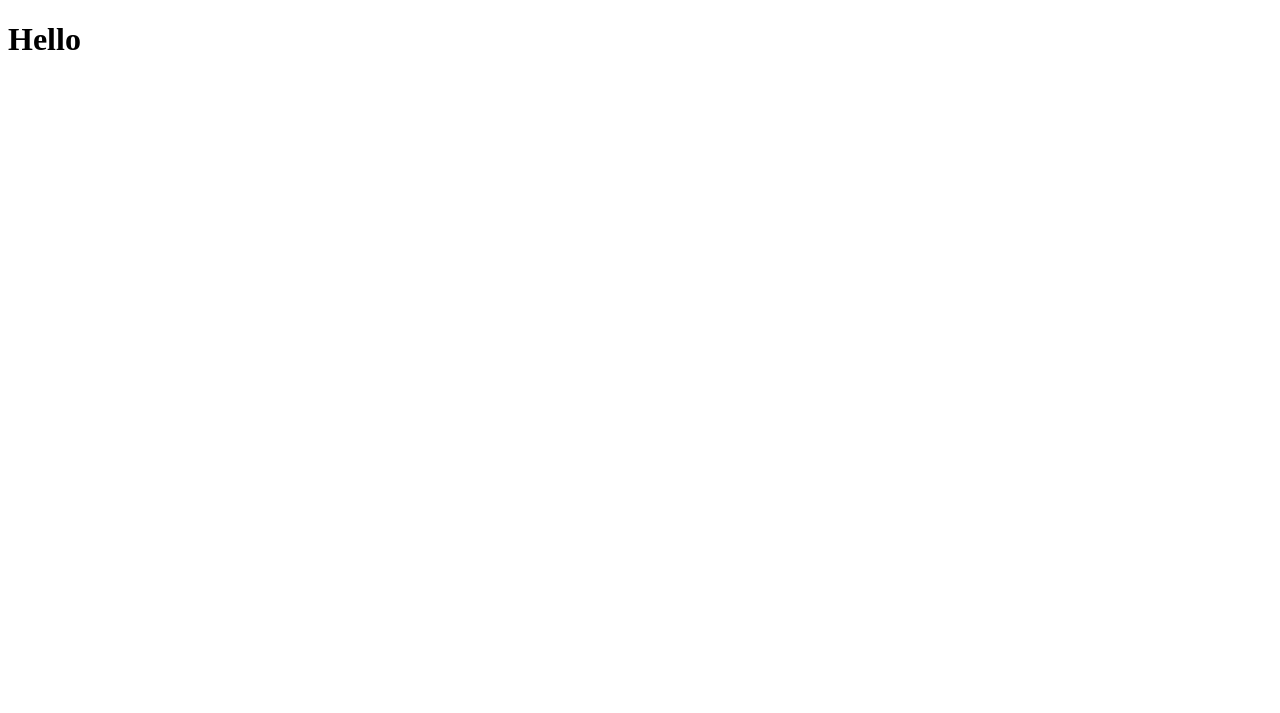
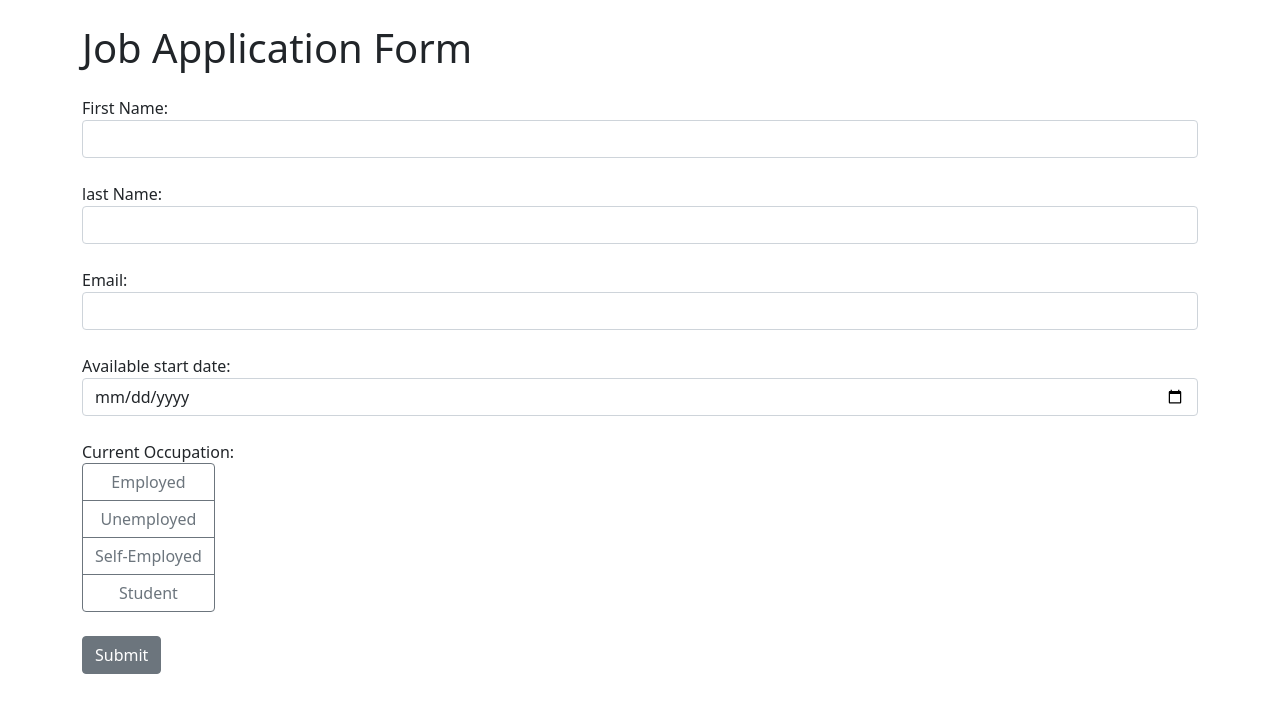
Before and after one commit to fahadfhs/Django-Job-Form-App, a Django app: page / in a window 1280 px wide. Before the commit the part shown is almost empty. Shown: the top 713 px of the page. Run offline with Django 4.2, Linux system fonts and the light colour scheme.

Commit message:
Modified the index.html file under templates to align with the django framework. removed the endfor and similar messages for the django sys. resolved the csrf security issue by adding {% csrf_token %} below the form tag

```diff
--- a/job_application/templates/index.html
+++ b/job_application/templates/index.html
@@ -1,10 +1,71 @@
-<!DOCTYPE html>
-<html lang="en">
+<!doctype html>
+<html>
+<!-- -->
 <head>
-    <meta charset="UTF-8">
-    <title>Title</title>
+    <meta charset="utf-8">
+    <meta name="viewport" content ="width=device-width, initial-scale=1, shrink-to-fit=no">
+    <!-- Link to bootstrap css file for beautification  -->
+    <link rel="stylesheet" href="https://cdn.jsdelivr.net/npm/bootstrap@5.1.3/dist/css/bootstrap.min.css">
 </head>
-<body>
-    <h1>Hello</h1>
-</body>
+<!-- Body contains all the visible elements that we see such as labels and input -->
+    <body>
+        <div class="container">
+            <h1 class= "mt-4 mb-4">Job Application Form</h1>
+            <!-- Form symbolizes all the visible form -->
+            <form method="post">
+                {% csrf_token %} <!-- This is a security feature we add in django-->
+                <!-- all the visible widgets   -->
+                <div class="form-group mb-4">
+                    <label for="first_name">First Name: </label>
+                    <input class ="form-control" type="text" id = "first_name" name="first_name" required>
+                </div>
+                <div class="form-group mb-4">
+                    <label for="last_name">last Name: </label>
+                    <input class ="form-control" type="text" id = "last_name" name="last_name" required>
+                </div>
+                <div class="form-group mb-4">
+                    <label for="email">Email: </label>
+                    <input class ="form-control" type="email" id = "email" name="email" required>
+                </div>
+                <div class="form-group mb-4">
+                    <label for="date">Available start date: </label>
+                    <input class ="form-control" type="date" id = "date" name="date" required>
+                </div>
+                <!-- All the radio buttons -->
+                <div class="form-group mb-4">
+                    <label> Current Occupation:</label>
+                    <br>
+                    <div class= "btn-group-vertical" id ="occupation">
+                            <input class="btn-check form-control" type="radio" id = "employed" name="occupation" value="employed" required>
+                            <label class="btn btn-outline-secondary" for="employed"> Employed </label>
+
+                            <input class="btn-check form-control" type="radio" id = "unemployed" name="occupation" value="unemployed" required>
+                            <label class="btn btn-outline-secondary" for="unemployed"> Unemployed </label>
+
+                            <input class="btn-check form-control" type="radio" id = "self-employed" name="occupation" value="self-employed" required>
+                            <label class="btn btn-outline-secondary" for="self-employed"> Self-Employed </label>
+
+                            <input class="btn-check form-control" type="radio" id = "student" name="occupation" value="student "required>
+                            <label class="btn btn-outline-secondary" for="student"> Student </label>
+
+                    </div>
+                </div>
+                <!--Button for submission -->
+                <button class="btn btn-secondary mb-4" type="submit">Submit</button>
+                <!-- This is conditional that will show once the submission is completed -->
+                {% if messages %}
+                <div class="alert alert-success">
+                     <!-- There was another end with line we erased-->
+                    {% for message in messages %}
+                        {{ message }}
+                    {% endfor %}
+                    <!-- There was another end with line we erased-->
+                </div>
+                {% endif %}
+            </form>
+        </div>
+        <!-- Links to java script files which help in displaying the message which we do later  -->
+        <script src="https://code.jquery.com/jquery-3.6.0.min.js"></script>
+        <script src="https://cdn.jsdelivr.net/npm/bootstrap@5.1.3/dist/js/bootstrap.min.js"></script>
+    </body>
 </html>
```
